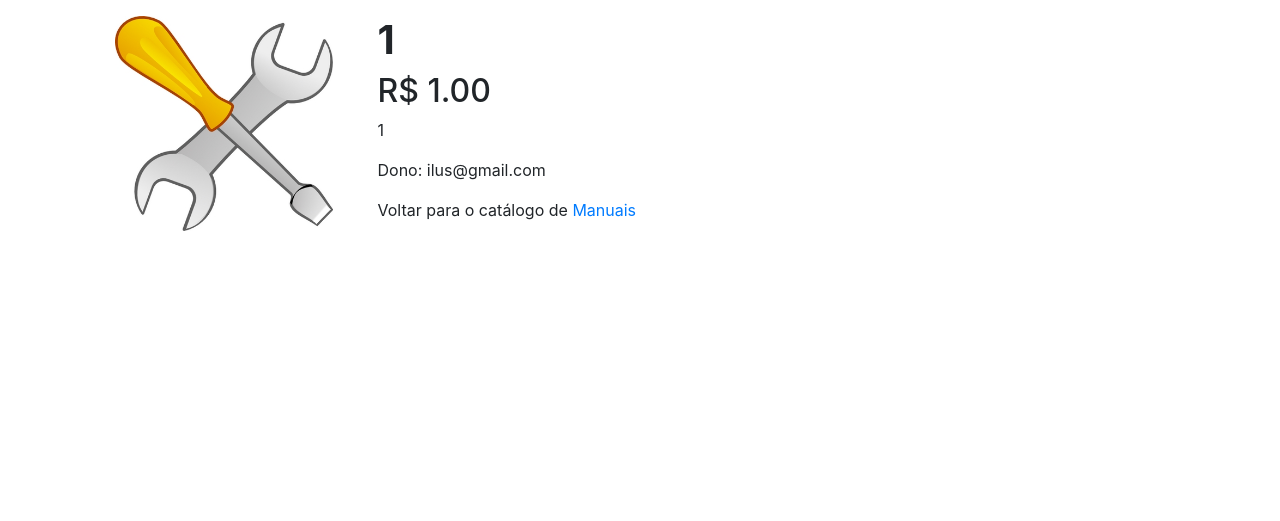
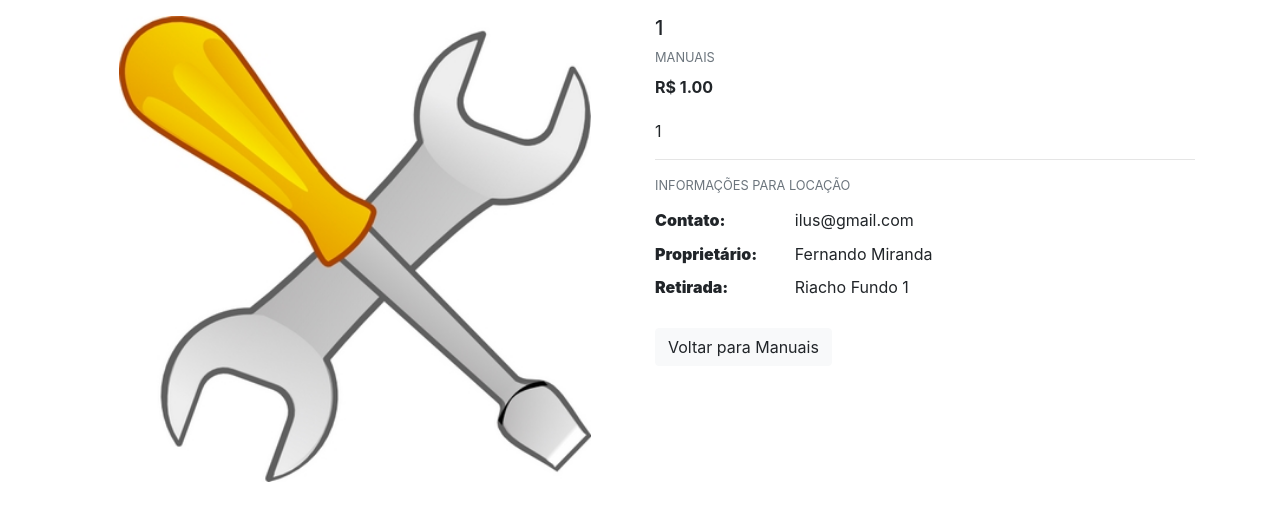
Before and after one commit to ilus1/utool, a Django app: page /1/ in a window 1280 px wide. Shown: the part 56-577 px from the top of the page. Run offline with Django 3.2, Linux system fonts and the light colour scheme; data comes from the database, SQL or seed files in the repository; both versions use the stored data as it was after the commit; data that the repository does not hold is empty; some libraries are stand-ins or nearby versions.

Commit message:
Better tool detail page

```diff
--- a/templates/tools/tool_detail.html
+++ b/templates/tools/tool_detail.html
@@ -6,48 +6,118 @@
 
 {% block content %}
 
-<div class="container my-3">
+<section class="mb-5">
+
     <div class="row">
-        <div class="col-lg-3 mb-3 mb-lg-0">
+      <div class="col-md-6 mb-4 mb-md-0">
+
+        <div id="mdb-lightbox-ui"></div>
+
+        <div class="mdb-lightbox">
+
+          <div class="row product-gallery mx-1">
+
+            <div class="col-12 mb-0">
                 {% if tool.image %}
                 <img class="container-fluid" src="/media/{{tool.image}}" alt="">
                 {% else %}
                 <img class="card-img-top" src="{% static 'images/no_image.jpg' %}" alt="">
                 {% endif %}
             </div>
-        <div class="col-lg-9">
-            <h1 class="font-weight-bold">{{ tool.name }}</h1>
+          </div>
 
-            <h2>R$ {{ tool.price }}</h2>
+        </div>
 
-            <p>{{ tool.description }}</p>
-            <p>Dono: {{ tool.owner.email }}</p>
+      </div>
+
+      <div class="col-md-6">
+
+        <h5>{{tool.name}}</h5>
+        <p class="mb-2 text-muted text-uppercase small">{{tool.category}}</p>
+
+        <p><span class="mr-1"><strong>R$ {{tool.price}}</strong></span></p>
+        <p class="pt-1">{{tool.description}}</p>
 
         {% if tool.tooldisposableparts.disposable_parts != '' %}
-                <p>Partes desgastaveis: {{ tool.tooldisposableparts.disposable_parts }}</p>
-                <p>Preco: {{ tool.tooldisposableparts.disposable_part_price }}</p>
-
+            <div class="table-responsive">
+            <table class="table table-sm table-borderless mb-0">
+                <tbody>
+                <tr>
+                    <th class="pl-0 w-25" scope="row"><strong>Partes desgastáveis:</strong></th>
+                    <td>{{ tool.tooldisposableparts.disposable_parts }}</td>
+                </tr>
+                <tr>
+                    <th class="pl-0 w-25" scope="row"><strong>Preço:</strong></th>
+                    <td>{{ tool.tooldisposableparts.disposable_part_price }}</td>
+                </tr>
+                </tbody>
+            </table>
+            </div>
         {% elif tool.toolwrench.size != '' %}
-                <p>Tamanho: {{ tool.toolwrench.size }}</p>
-
+            <div class="table-responsive">
+            <table class="table table-sm table-borderless mb-0">
+                <tbody>
+                    <tr>
+                        <th class="pl-0 w-25" scope="row"><strong>Tamanho:</strong></th>
+                        <td>{{ tool.toolwrench.size }}</td>
+                    </tr>
+                </tbody>
+                </table>
+             </div>
         {% elif tool.tooleletric.voltage != '' %}
-                <p>Voltagem: {{ tool.tooleletric.voltage }}</p>
-                <p>Parte extra: {{ tool.tooleletric.extra_part }}</p>
-                <p>Especificacoes: {{ tool.tooleletric.extra_part_specification }}</p>
+            <div class="table-responsive">
+                <table class="table table-sm table-borderless mb-0">
+                <tbody>
+                    <tr>
+                            <th class="pl-0 w-25" scope="row"><strong>Voltagem:</strong></th>
+                            <td>{{ tool.tooleletric.voltage }}</td>
+                    </tr>
+                    <tr>
+                        <th class="pl-0 w-25" scope="row"><strong>Parte extra:</strong></th>
+                        <td>{{ tool.tooleletric.extra_part }}</td>
+                    </tr>
+                    <tr>
+                        <th class="pl-0 w-25" scope="row"><strong>Especificações:</strong></th>
+                        <td>{{ tool.tooleletric.extra_part_specification }}</td>
+                    </tr>
+                </tbody>
+                </table>
+            </div>
         {% endif %}
 
+        <hr>
+        <div class="table-responsive mb-2">
+        <p class="mb-2 text-muted text-uppercase small">Informações para locação</p>
+          <table class="table table-sm table-borderless">
+            <tbody>
+              <tr>
+                <th class="pl-0 w-25" scope="row"><strong>Contato:</strong></th>
+                <td>{{ tool.owner.email }}</td>
+              </tr>
+              <tr>
+                <th class="pl-0 w-25" ><strong>Proprietário:</strong></th>
+                <td>{{ tool.owner.name }} {{tool.owner.surname }} </td>
+              </tr>
+              <tr>
+                <th class="pl-0 w-25" scope="row"><strong>Retirada:</strong></th>
+                <td>{{ tool.owner.district }}</td>
+              </tr>
+
+            </tbody>
+          </table>
+        </div>
+
+        <a type="button" class="btn btn-light btn-md mr-1 mb-2" href="{{ tool.category.get_absolute_url }}">
+            Voltar para {{tool.category}}</a>
+
         {% if user == tool.owner %}
-            <a class="btn btn-danger" href="{% url 'pages:delete_tool' tool.slug%}">Excluir Ferramentas</a>
+            <a type="button" class="btn btn-danger btn-md mr-1 mb-2" href="{% url 'pages:delete_tool' tool.slug %}">
+                Excluir anúncio</a>
         {% endif %}
 
-            <p>
-                Voltar para o catálogo de
-                <a class="text-decoration-none" href="{{ tool.category.get_absolute_url }}">
-                    {{ tool.category.name }}
-                </a>
-            </p>
-        </div>
         </div>
     </div>
 
+  </section>
+
 {% endblock content %}
--- a/users/models.py
+++ b/users/models.py
@@ -53,37 +53,37 @@ class MyUserModel(AbstractUser):
         max_length=20,
         verbose_name = "bairro",
         choices=(
-            ('aguas_claras', 'Águas Claras'),
-            ('brazlandia', 'Brazlândia'),
-            ('candangolandia', 'Candangolândia'),
-            ('ceilandia', 'Ceilândia'),
-            ('cruzeiro', 'Cruzeiro'),
-            ('fercal', 'Fercal'),
-            ('gama', 'Gama'),
-            ('guara', 'Guará'),
-            ('itapoa', 'Itapoã'),
-            ('jardim_botanico', 'Jardim Botânico'),
-            ('lago_norte', 'Lago Norte'),
-            ('lago_Sul', 'Lago Sul'),
-            ('nucleo_bandeirante', 'Núcleo Bandeirante'),
-            ('paranoa', 'Paranoá'),
-            ('park_way', 'Park Way'),
-            ('planaltina', 'Planaltina'),
-            ('plano_piloto', 'Plano Piloto'),
-            ('samambaia', 'Samambaia'),
-            ('taguatinga', 'Taguatinga'),
-            ('recanto_das_emas', 'Recanto das Emas'),
-            ('riacho_fundo_1', 'Riacho Fundo 1'),
-            ('riacho _fundo_2', 'Riacho Fundo 2'),
-            ('santa_maria', 'Santa Maria'),
+            ('Águas Claras', 'Águas Claras'),
+            ('Brazlândia', 'Brazlândia'),
+            ('Candangolândia', 'Candangolândia'),
+            ('Ceilândia', 'Ceilândia'),
+            ('Cruzeiro', 'Cruzeiro'),
+            ('Fercal', 'Fercal'),
+            ('Gama', 'Gama'),
+            ('Guará', 'Guará'),
+            ('Itapoã', 'Itapoã'),
+            ('Jardim Botânico', 'Jardim Botânico'),
+            ('Lago Norte', 'Lago Norte'),
+            ('Lago Sul', 'Lago Sul'),
+            ('Núcleo Bandeirante', 'Núcleo Bandeirante'),
+            ('Paranoá', 'Paranoá'),
+            ('Park Way', 'Park Way'),
+            ('Planaltina', 'Planaltina'),
+            ('Plano Piloto', 'Plano Piloto'),
+            ('Samambaia', 'Samambaia'),
+            ('Taguatinga', 'Taguatinga'),
+            ('Recanto das Emas', 'Recanto das Emas'),
+            ('Riacho Fundo 1', 'Riacho Fundo 1'),
+            ('Riacho Fundo 2', 'Riacho Fundo 2'),
+            ('Santa Maria', 'Santa Maria'),
             ('SCIA', 'SCIA'),
             ('SIA', 'SIA'),
-            ('sao_sebastiao', 'São Sebastiao'),
-            ('sobradinho', 'Sobradinho'),
-            ('sobradinho_2', 'Sobradinho 2'),
-            ('sudoeste', 'Sudoeste'),
-            ('varjao', 'Varjão'),
-            ('vicente pires', 'Vicente Pires'),)
+            ('São Sebastião', 'São Sebastião'),
+            ('Sobradinho', 'Sobradinho'),
+            ('Sobradinho 2', 'Sobradinho 2'),
+            ('Sudoeste', 'Sudoeste'),
+            ('Varjão', 'Varjão'),
+            ('Vicente Pires', 'Vicente Pires'),)
     )
 
     state = models.CharField(
```
Also changed, not shown: pages/tests/test_views.py (+0 -4 lines), tools/tests/test_models.py (+2 -2 lines), db.sqlite3. Lines whose indentation alone changed are shown as unchanged.
